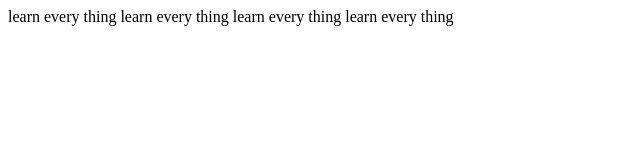
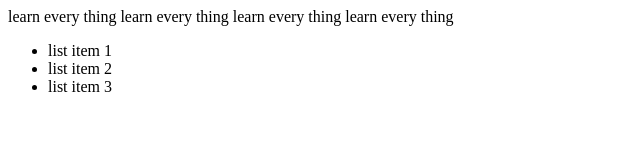
Before and after one commit to mehraankush/git-srart, a plain HTML site: page index.html in a window 1280 px wide. Shown: the whole page, without its empty margins (0-640 px from the left). Drawn offline with Linux system fonts and the light colour scheme.

Commit message:
listed iteams

```diff
--- a/index.html
+++ b/index.html
@@ -11,5 +11,11 @@
      <hi>learn every thing</hi>
      <hi>learn every thing</hi>
      <hi>learn every thing</hi>
+     <ul>
+         <li>list item 1</li>
+         <li>list item 2</li>
+         <li>list item 3</li>
+
+     </ul>
 </body>
 </html>
```
